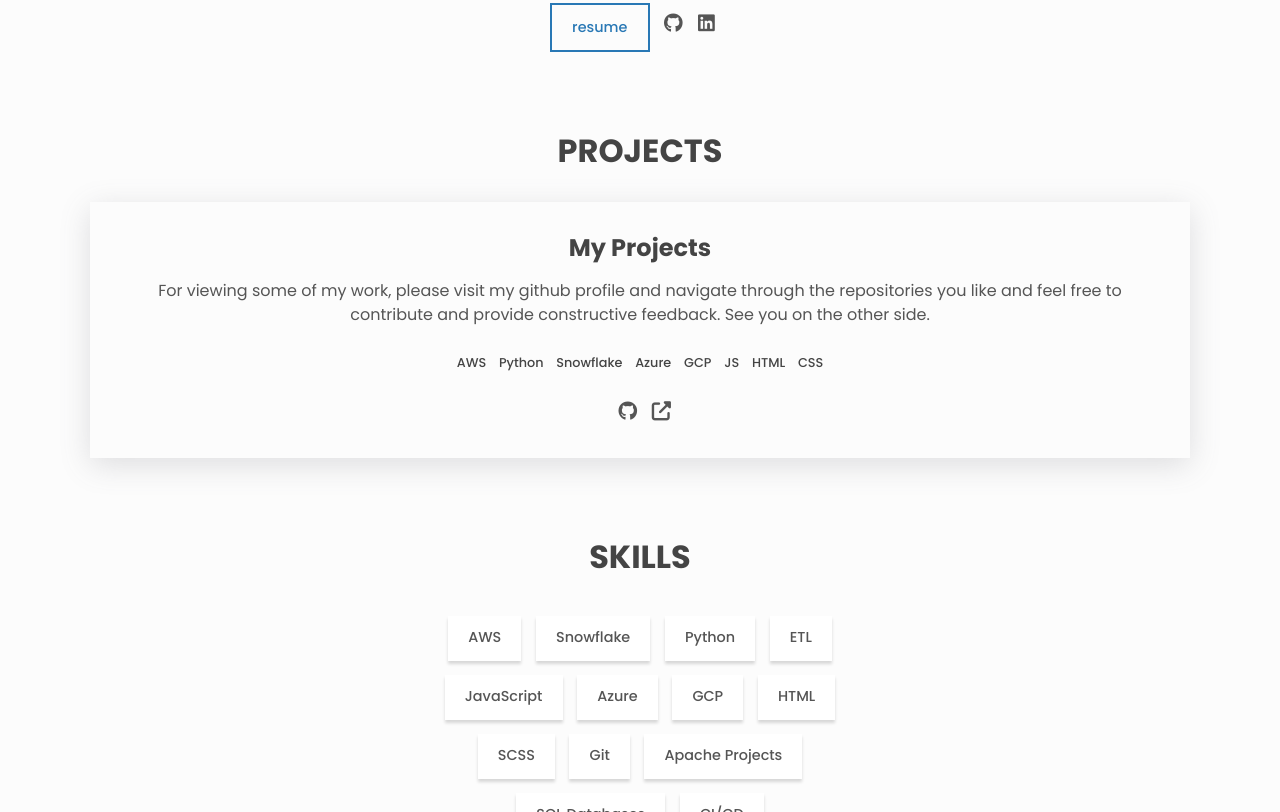
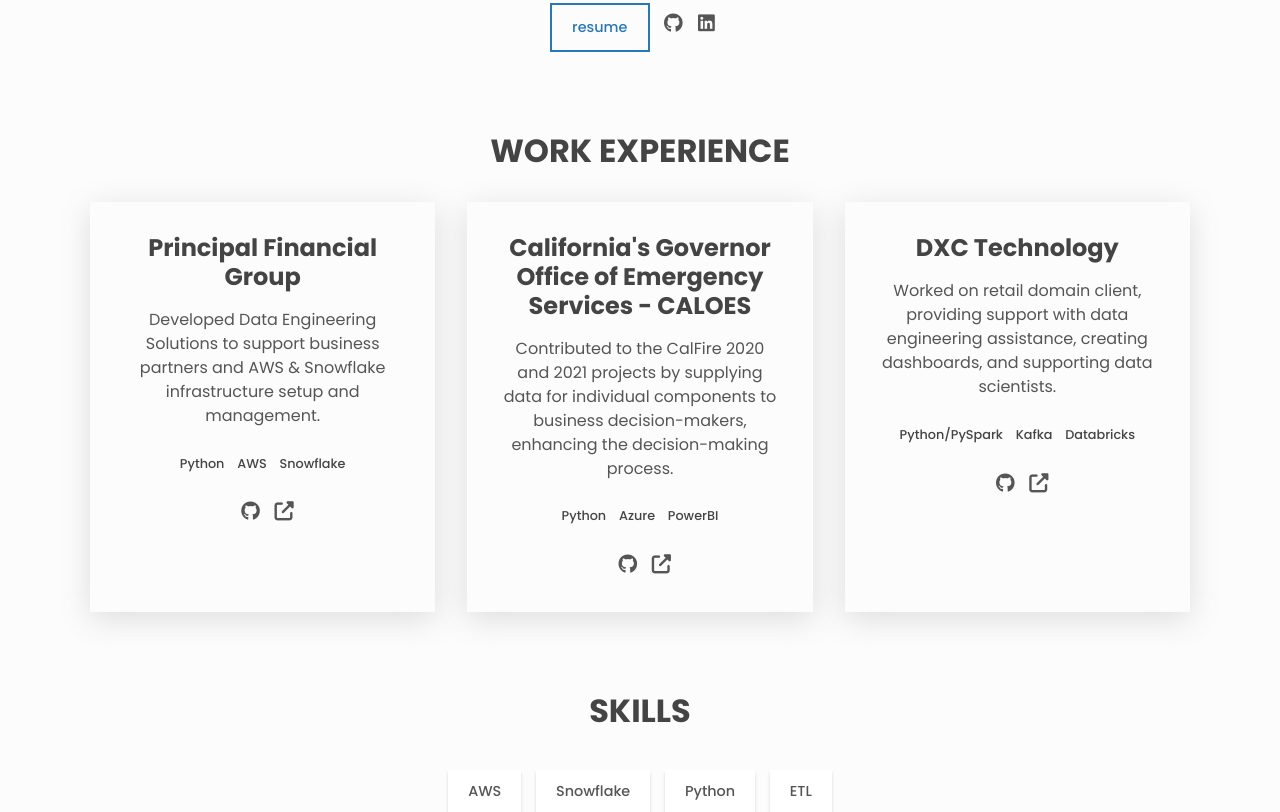
Before and after one commit to datadrafter/naifrockwell.github.io, a plain HTML site: page index.html in a window 1280 px wide. Shown: the part 475-1287 px from the top of the page. Drawn offline with Linux system fonts and the light colour scheme.

Commit message:
Update index.html

```diff
--- a/index.html
+++ b/index.html
@@ -70,7 +70,7 @@
           </a>
 
           <a
-            href="https://github.com/naifrockwell"
+            href="https://github.com/datadrafter"
             aria-label="github"
             class="link link--icon"
           >
@@ -89,28 +89,80 @@
 
       <!-- Projects -->
       <section id="projects" class="section projects">
-        <h2 class="section__title">Projects</h2>
+        <h2 class="section__title">WORK EXPERIENCE</h2>
 
         <div class="projects__grid">
           <div class="project">
-            <h3>My Projects</h3>
+            <h3>Principal Financial Group</h3>
             <p class="project__description">
-              For viewing some of my work, please visit my github
-              profile and navigate through the repositories you
-              like and feel free to contribute and provide
-              constructive feedback.
-
-              See you on the other side.
+              Developed Data Engineering Solutions to
+              support business partners and AWS & Snowflake
+              infrastructure setup and management.
             </p>
             <ul class="project__stack">
+              <li class="project__stack-item">Python</li>
               <li class="project__stack-item">AWS</li>
+              <li class="project__stack-item">Snowflake</li>
+            </ul>
+
+            <a
+              href="https://github.com"
+              aria-label="source code"
+              class="link link--icon"
+            >
+              <i aria-hidden="true" class="fab fa-github"></i>
+            </a>
+            <a
+              href="https://example.com"
+              aria-label="live preview"
+              class="link link--icon"
+            >
+              <i aria-hidden="true" class="fas fa-external-link-alt"></i>
+            </a>
+          </div>
+
+          <div class="project">
+            <h3>California's Governor Office of Emergency Services - CALOES</h3>
+            <p class="project__description">
+              Contributed to the CalFire 2020 and 2021 projects by
+              supplying data for individual components to business
+              decision-makers, enhancing the decision-making process.
+            </p>
+            <ul class="project__stack">
               <li class="project__stack-item">Python</li>
-              <li class="project__stack-item">Snowflake</li>
               <li class="project__stack-item">Azure</li>
-              <li class="project__stack-item">GCP</li>
-              <li class="project__stack-item">JS</li>
-              <li class="project__stack-item">HTML</li>
-              <li class="project__stack-item">CSS</li>
+              <li class="project__stack-item">PowerBI</li>
+            </ul>
+
+            <a
+              href="https://github.com"
+              aria-label="source code"
+              class="link link--icon"
+            >
+              <i aria-hidden="true" class="fab fa-github"></i>
+            </a>
+            <a
+              href="https://example.com"
+              aria-label="live preview"
+              class="link link--icon"
+            >
+              <i aria-hidden="true" class="fas fa-external-link-alt"></i>
+            </a>
+          </div>
+
+          <div class="project">
+            <h3>DXC Technology</h3>
+            <p class="project__description">
+
+
+              Worked on retail domain client, providing support
+              with data engineering assistance, creating dashboards,
+              and supporting data scientists.
+            </p>
+            <ul class="project__stack">
+              <li class="project__stack-item">Python/PySpark</li>
+              <li class="project__stack-item">Kafka</li>
+              <li class="project__stack-item">Databricks</li>
             </ul>
 
             <a
```
